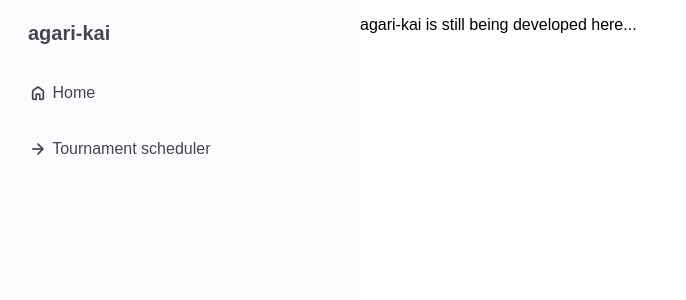
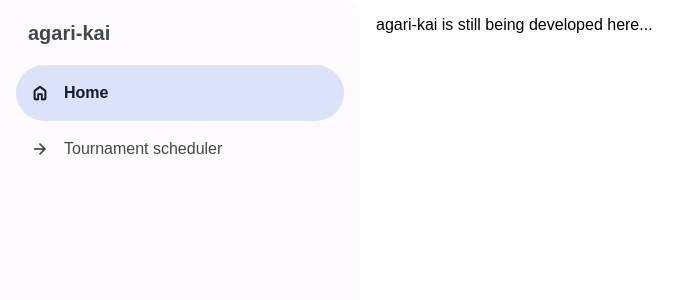
Before and after one commit to jinbijin/agari-kai-client, an Angular app: page / in a window 1280 px wide. Shown: the top 300 px of the page, without its empty margins (0-686 px from the left). Built offline with nearby package versions, Linux system fonts and the light colour scheme; a web font is replaced by a local one.

Commit message:
Implement active style

```diff
--- a/src/app/agari.component.scss
+++ b/src/app/agari.component.scss
@@ -4,3 +4,7 @@
   height: 100vh;
   width: 100vw;
 }
+
+main {
+  padding: 0 1rem;
+}
--- a/src/app/design/icon/icon.component.scss
+++ b/src/app/design/icon/icon.component.scss
@@ -1,6 +1,7 @@
 :host {
-  display: inline-block;
+  display: inline;
   font-family: 'Material Symbols Rounded';
-  vertical-align: bottom;
+  text-align: center;
   font-size: 1.25rem;
+  width: 1.5rem;
 }
--- a/src/app/design/navigation-drawer/navigation-drawer.component.html
+++ b/src/app/design/navigation-drawer/navigation-drawer.component.html
@@ -1,9 +1,13 @@
 <h1>agari-kai</h1>
 <ul>
   <li>
-    <a agariNavigationLink><agari-icon icon="home"></agari-icon> Home</a>
+    <a agariNavigationLink routerLink="/" routerLinkActive="active" [routerLinkActiveOptions]="{ exact: true }"
+      ><agari-icon icon="home"></agari-icon>Home</a
+    >
   </li>
   <li>
-    <a agariNavigationLink><agari-icon icon="arrow_forward"></agari-icon> Tournament scheduler</a>
+    <a agariNavigationLink routerLink="/scheduler" routerLinkActive="active"
+      ><agari-icon icon="arrow_forward"></agari-icon>Tournament scheduler</a
+    >
   </li>
 </ul>
--- a/src/app/design/navigation-drawer/navigation-drawer.component.ts
+++ b/src/app/design/navigation-drawer/navigation-drawer.component.ts
@@ -1,4 +1,5 @@
 import { Component } from '@angular/core';
+import { RouterModule } from '@angular/router';
 import { IconComponent } from '../icon/icon.component';
 import { NavigationLinkComponent } from './navigation-link/navigation-link.component';
 
@@ -8,6 +9,6 @@ import { NavigationLinkComponent } from './navigation-link/navigation-link.compo
   selector: 'aside[agariNavigationDrawer]',
   templateUrl: './navigation-drawer.component.html',
   styleUrls: ['./navigation-drawer.component.scss'],
-  imports: [NavigationLinkComponent, IconComponent],
+  imports: [RouterModule, NavigationLinkComponent, IconComponent],
 })
 export class NavigationDrawerComponent {}
--- a/src/app/design/navigation-drawer/navigation-link/navigation-link.component.scss
+++ b/src/app/design/navigation-drawer/navigation-link/navigation-link.component.scss
@@ -1,5 +1,5 @@
 :host {
-  display: block;
+  display: flex;
   position: relative;
   box-sizing: border-box;
   width: 20.5rem;
@@ -7,15 +7,16 @@
   padding: 0 1.5rem 0 0.75rem;
   margin: 0 -0.75rem;
   line-height: 3.5rem;
+  gap: 0.75rem;
   font-weight: 500;
 
   transition: font-weight 0.2s;
 
-  &:hover {
+  &:hover,
+  &:focus {
     font-weight: 600;
-  }
 
-  &:hover::after {
+    &::after {
       content: '';
       position: absolute;
       top: 0;
@@ -28,3 +29,11 @@
       opacity: 0.12;
     }
   }
+}
+
+:host-context(.active) {
+  background-color: var(--color-secondary-container);
+  color: var(--color-on-secondary-container);
+
+  font-weight: 600;
+}
--- a/src/main.ts
+++ b/src/main.ts
@@ -1,5 +1,6 @@
-import { enableProdMode } from '@angular/core';
+import { enableProdMode, importProvidersFrom } from '@angular/core';
 import { bootstrapApplication } from '@angular/platform-browser';
+import { RouterModule } from '@angular/router';
 import { AgariComponent } from './app/agari.component';
 
 import { environment } from './environments/environment';
@@ -8,4 +9,4 @@ if (environment.production) {
   enableProdMode();
 }
 
-bootstrapApplication(AgariComponent).catch(console.error);
+bootstrapApplication(AgariComponent, { providers: [importProvidersFrom(RouterModule.forRoot([]))] }).catch(console.error);
--- a/src/scss/_reset.scss
+++ b/src/scss/_reset.scss
@@ -4,6 +4,11 @@ body {
   margin: 0;
   height: 100vh;
   width: 100vw;
+}
+
+a {
+  color: inherit;
+  text-decoration: none;
 }
 
 ul {
```
Lines whose indentation alone changed are shown as unchanged.
